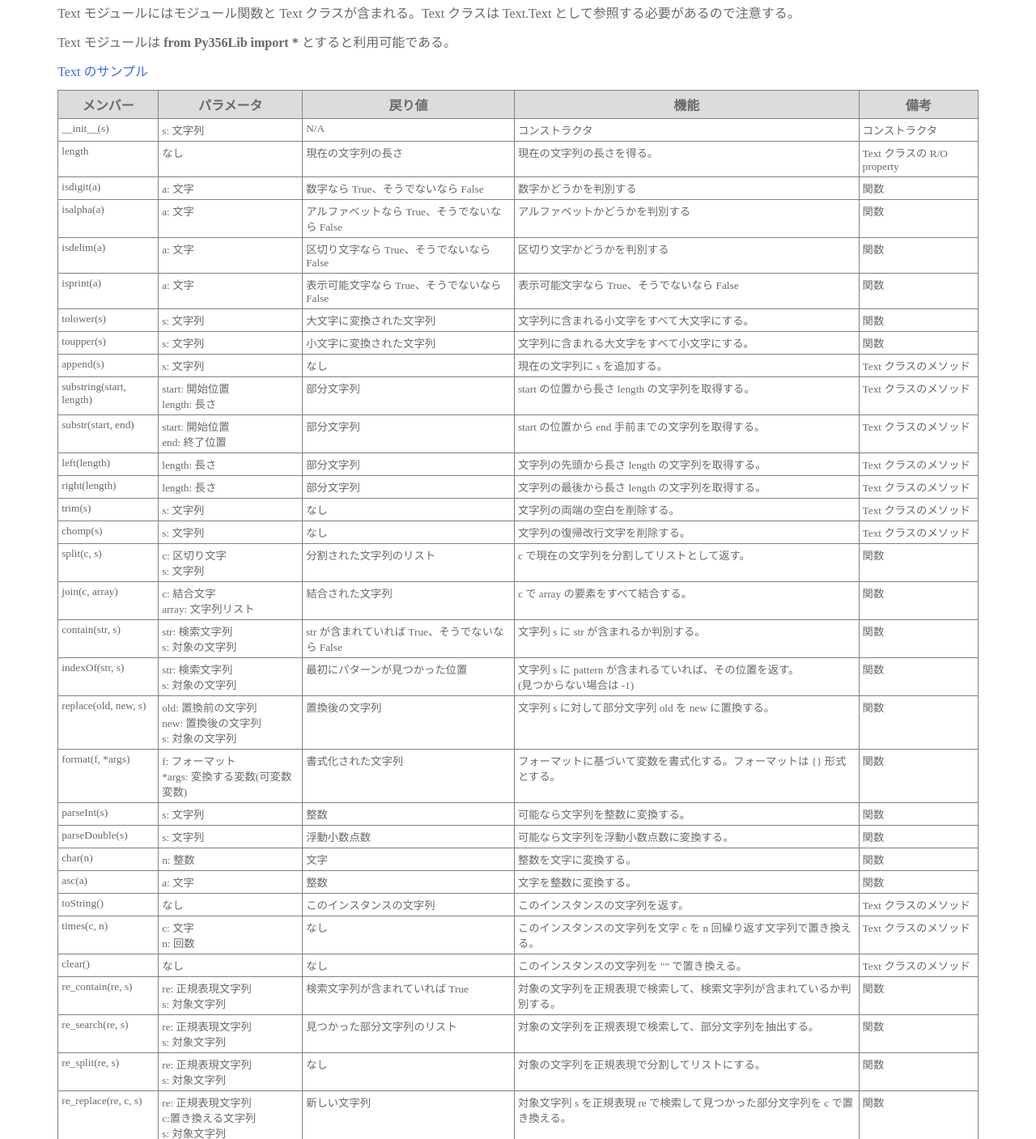
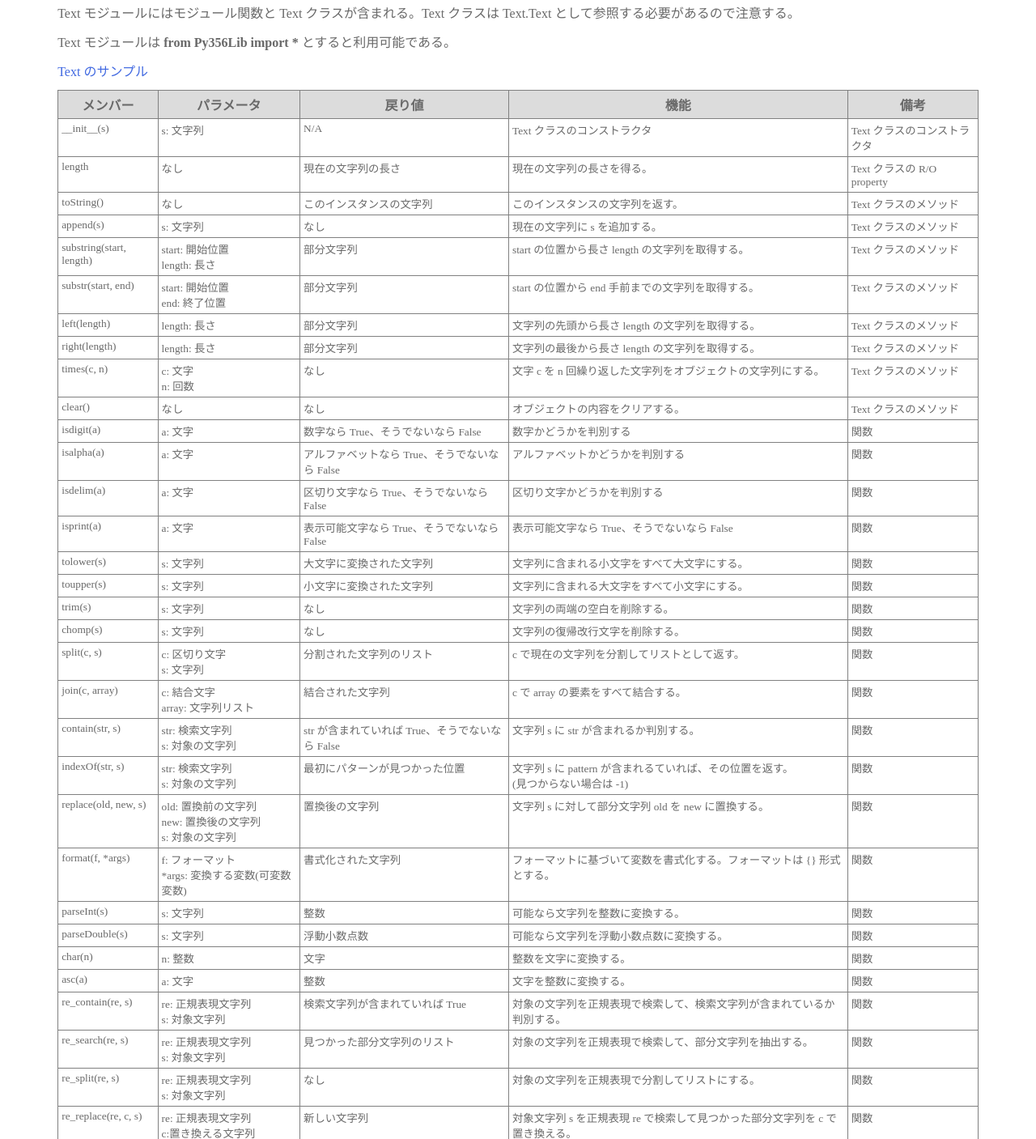
Before and after one commit to makandat/Py365Lib, a plain HTML site: page Document/index.html in a window 1280 px wide. Shown: the part 6589-7996 px from the top of the page at 81% size. Drawn offline with Linux system fonts and the light colour scheme.

Commit message:
index.html, test/Py365Lib/T01.py

```diff
--- a/Document/index.html
+++ b/Document/index.html
@@ -316,21 +316,24 @@ recursive: True ならファイルやサブディレクトリも削除</td><td>
 <p><a href="samples/Text.html">Text のサンプル</a></p>
 <table>
  <tr><th>メンバー</th><th>パラメータ</th><th>戻り値</th><th>機能</th><th>備考</th></tr>
- <tr><td>__init__(s)</td><td>s: 文字列</td><td>N/A</td><td>コンストラクタ</td><td>コンストラクタ</td></tr>
+ <tr><td>__init__(s)</td><td>s: 文字列</td><td>N/A</td><td>Text クラスのコンストラクタ</td><td>Text クラスのコンストラクタ</td></tr>
  <tr><td>length</td><td>なし</td><td>現在の文字列の長さ</td><td>現在の文字列の長さを得る。</td><td>Text クラスの R/O property</td></tr>
+ <tr><td>toString()</td><td>なし</td><td>このインスタンスの文字列</td><td>このインスタンスの文字列を返す。</td><td>Text クラスのメソッド</td></tr>
+ <tr><td>append(s)</td><td>s: 文字列</td><td>なし</td><td>現在の文字列に s を追加する。</td><td>Text クラスのメソッド</td></tr>
+ <tr><td>substring(start, length)</td><td>start: 開始位置<br />length: 長さ</td><td>部分文字列</td><td>start の位置から長さ length の文字列を取得する。</td><td>Text クラスのメソッド</td></tr>
+ <tr><td>substr(start, end)</td><td>start: 開始位置<br />end: 終了位置</td><td>部分文字列</td><td>start の位置から end 手前までの文字列を取得する。</td><td>Text クラスのメソッド</td></tr>
+ <tr><td>left(length)</td><td>length: 長さ</td><td>部分文字列</td><td>文字列の先頭から長さ length の文字列を取得する。</td><td>Text クラスのメソッド</td></tr>
+ <tr><td>right(length)</td><td>length: 長さ</td><td>部分文字列</td><td>文字列の最後から長さ length の文字列を取得する。</td><td>Text クラスのメソッド</td></tr>
+ <tr><td>times(c, n)</td><td>c: 文字<br />n: 回数</td><td>なし</td><td>文字 c を n 回繰り返した文字列をオブジェクトの文字列にする。</td><td>Text クラスのメソッド</td></tr>
+ <tr><td>clear()</td><td>なし</td><td>なし</td><td>オブジェクトの内容をクリアする。</td><td>Text クラスのメソッド</td></tr>
  <tr><td>isdigit(a)</td><td>a: 文字</td><td>数字なら True、そうでないなら False</td><td>数字かどうかを判別する</td><td>関数</td></tr>
  <tr><td>isalpha(a)</td><td>a: 文字</td><td>アルファベットなら True、そうでないなら False</td><td>アルファベットかどうかを判別する</td><td>関数</td></tr>
  <tr><td>isdelim(a)</td><td>a: 文字</td><td>区切り文字なら True、そうでないなら False</td><td>区切り文字かどうかを判別する</td><td>関数</td></tr>
  <tr><td>isprint(a)</td><td>a: 文字</td><td>表示可能文字なら True、そうでないなら False</td><td>表示可能文字なら True、そうでないなら False</td><td>関数</td></tr>
  <tr><td>tolower(s)</td><td>s: 文字列</td><td>大文字に変換された文字列</td><td>文字列に含まれる小文字をすべて大文字にする。</td><td>関数</td></tr>
  <tr><td>toupper(s)</td><td>s: 文字列</td><td>小文字に変換された文字列</td><td>文字列に含まれる大文字をすべて小文字にする。</td><td>関数</td></tr>
- <tr><td>append(s)</td><td>s: 文字列</td><td>なし</td><td>現在の文字列に s を追加する。</td><td>Text クラスのメソッド</td></tr>
- <tr><td>substring(start, length)</td><td>start: 開始位置<br />length: 長さ</td><td>部分文字列</td><td>start の位置から長さ length の文字列を取得する。</td><td>Text クラスのメソッド</td></tr>
- <tr><td>substr(start, end)</td><td>start: 開始位置<br />end: 終了位置</td><td>部分文字列</td><td>start の位置から end 手前までの文字列を取得する。</td><td>Text クラスのメソッド</td></tr>
- <tr><td>left(length)</td><td>length: 長さ</td><td>部分文字列</td><td>文字列の先頭から長さ length の文字列を取得する。</td><td>Text クラスのメソッド</td></tr>
- <tr><td>right(length)</td><td>length: 長さ</td><td>部分文字列</td><td>文字列の最後から長さ length の文字列を取得する。</td><td>Text クラスのメソッド</td></tr>
- <tr><td>trim(s)</td><td>s: 文字列</td><td>なし</td><td>文字列の両端の空白を削除する。</td><td>Text クラスのメソッド</td></tr>
- <tr><td>chomp(s)</td><td>s: 文字列</td><td>なし</td><td>文字列の復帰改行文字を削除する。</td><td>Text クラスのメソッド</td></tr>
+ <tr><td>trim(s)</td><td>s: 文字列</td><td>なし</td><td>文字列の両端の空白を削除する。</td><td>関数</td></tr>
+ <tr><td>chomp(s)</td><td>s: 文字列</td><td>なし</td><td>文字列の復帰改行文字を削除する。</td><td>関数</td></tr>
  <tr><td>split(c, s)</td><td>c: 区切り文字<br />s: 文字列</td><td>分割された文字列のリスト</td><td>c で現在の文字列を分割してリストとして返す。</td><td>関数</td></tr>
  <tr><td>join(c, array)</td><td>c: 結合文字<br />array: 文字列リスト</td><td>結合された文字列</td><td>c で array の要素をすべて結合する。</td><td>関数</td></tr>
  <tr><td>contain(str, s)</td><td>str: 検索文字列<br />
@@ -345,9 +348,6 @@ s: 対象の文字列</td><td>置換後の文字列</td><td>文字列 s に対
  <tr><td>parseDouble(s)</td><td>s: 文字列</td><td>浮動小数点数</td><td>可能なら文字列を浮動小数点数に変換する。</td><td>関数</td></tr>
  <tr><td>char(n)</td><td>n: 整数</td><td>文字</td><td>整数を文字に変換する。</td><td>関数</td></tr>
  <tr><td>asc(a)</td><td>a: 文字</td><td>整数</td><td>文字を整数に変換する。</td><td>関数</td></tr>
- <tr><td>toString()</td><td>なし</td><td>このインスタンスの文字列</td><td>このインスタンスの文字列を返す。</td><td>Text クラスのメソッド</td></tr>
- <tr><td>times(c, n)</td><td>c: 文字<br />n: 回数</td><td>なし</td><td>このインスタンスの文字列を文字 c を n 回繰り返す文字列で置き換える。</td><td>Text クラスのメソッド</td></tr>
- <tr><td>clear()</td><td>なし</td><td>なし</td><td>このインスタンスの文字列を "" で置き換える。</td><td>Text クラスのメソッド</td></tr>
  <tr><td>re_contain(re, s)</td><td>re: 正規表現文字列<br />s: 対象文字列</td><td>検索文字列が含まれていれば True</td><td>
    対象の文字列を正規表現で検索して、検索文字列が含まれているか判別する。 </td><td>関数</td></tr>
  <tr><td>re_search(re, s)</td><td>re: 正規表現文字列<br />s: 対象文字列</td>
```
Also changed, not shown: 1 other file.
